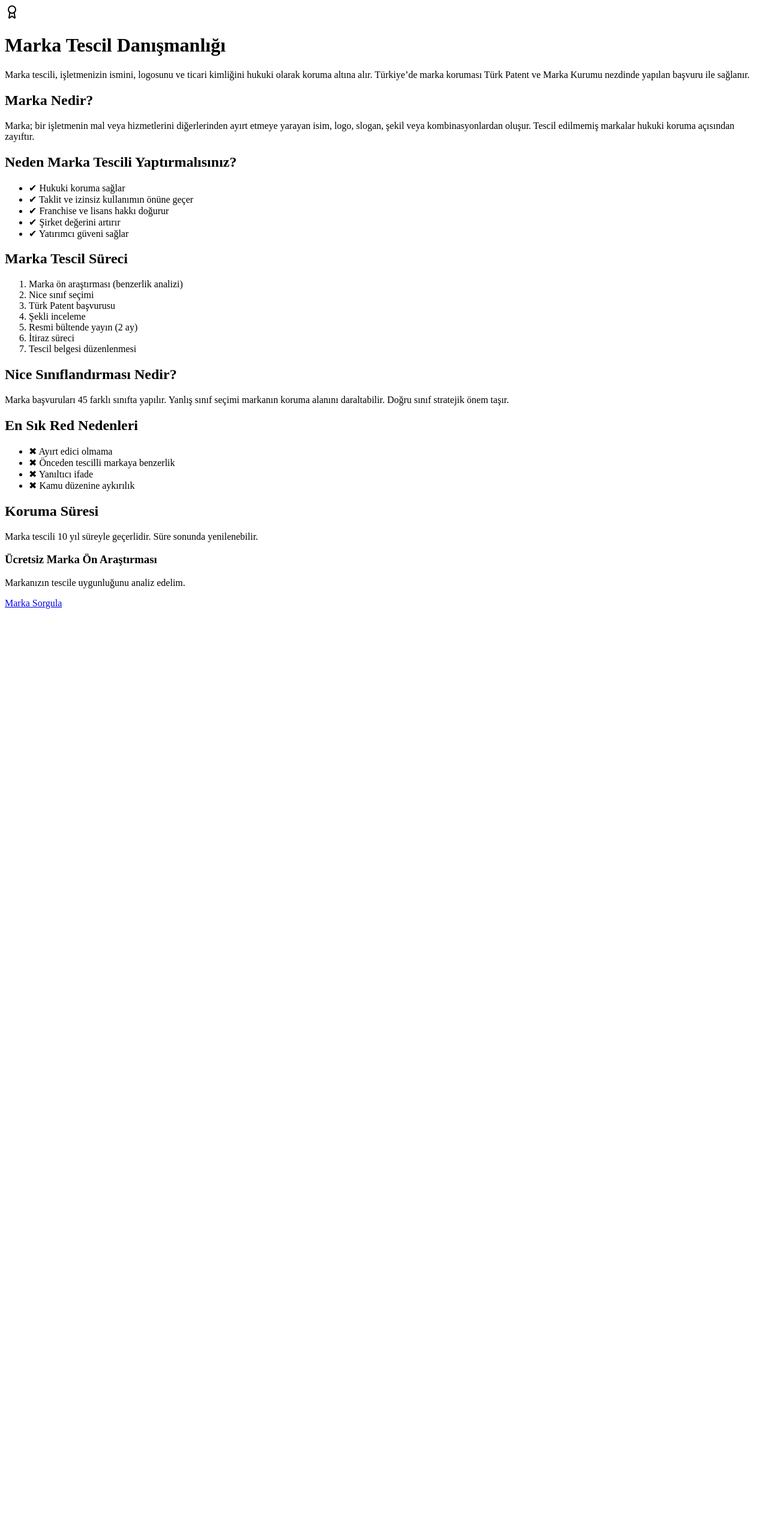
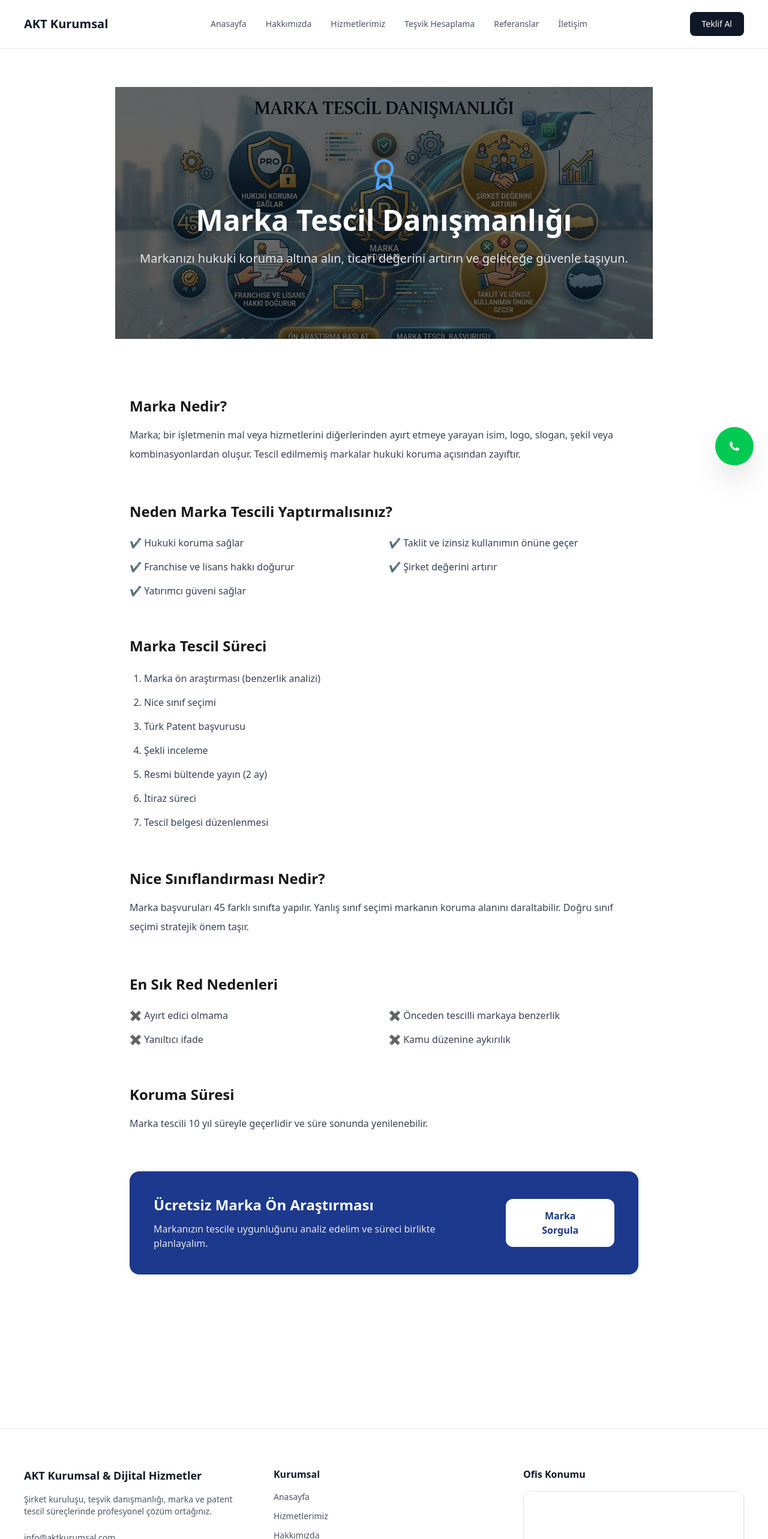
Before and after one commit to sualt/akt-kurumsal, a Next.js app: page /hizmetlerimiz/patent-tescil in a window 1280 px wide. Shown: the top 2566 px of the page at 60% size. Before the commit the page ends 1023 px from the top, so only its background shows below. Built offline with nearby package versions, Linux system fonts and the light colour scheme; grey boxes are pictures that could not be loaded.

Commit message:
Prepare project for Github

```diff
--- a/app/hizmetlerimiz/patent-tescil/page.tsx
+++ b/app/hizmetlerimiz/patent-tescil/page.tsx
@@ -1,43 +1,78 @@
 "use client";
 
 import Link from "next/link";
+import Image from "next/image";
 import { Award } from "lucide-react";
 
 export default function MarkaTescilPage() {
   return (
-    <div className="max-w-4xl mx-auto px-6 py-24 space-y-12">
+    <div className="w-full">
 
-      {/* HERO */}
-      <div className="flex items-center gap-4 mb-6">
-        <Award className="w-12 h-12 text-blue-500" />
-        <h1 className="text-4xl md:text-5xl font-bold text-gray-900">
+      {/* ================= HERO BANNER ================= */}
+      <section className="relative w-full h-[420px] flex items-center justify-center text-white">
+
+        {/* Banner Image */}
+        <Image
+          src="/images/markatescil.png"
+          alt="Marka Tescil Danışmanlığı"
+          fill
+          priority
+          className="object-cover"
+        />
+
+        {/* Dark Overlay */}
+        <div className="absolute inset-0 bg-black/60"></div>
+
+        {/* Content */}
+        <div className="relative z-10 text-center px-6 max-w-4xl">
+          <div className="flex justify-center mb-6">
+            <Award className="w-14 h-14 text-blue-400" />
+          </div>
+
+          <h1 className="text-4xl md:text-5xl font-bold mb-6">
             Marka Tescil Danışmanlığı
           </h1>
+
+          <p className="text-lg md:text-xl text-gray-200 leading-8">
+            Markanızı hukuki koruma altına alın, ticari değerini artırın ve
+            geleceğe güvenle taşıyun.
+          </p>
         </div>
+      </section>
 
-      <p className="text-lg text-gray-700 leading-8 mb-12">
-        Marka tescili, işletmenizin ismini, logosunu ve ticari kimliğini hukuki olarak koruma altına alır. Türkiye’de marka koruması Türk Patent ve Marka Kurumu nezdinde yapılan başvuru ile sağlanır.
-      </p>
+      {/* ================= CONTENT ================= */}
+      <div className="max-w-4xl mx-auto px-6 py-24 space-y-16">
 
         {/* MARKA NEDİR */}
+        <section>
           <h2 className="text-2xl font-semibold mb-4">Marka Nedir?</h2>
-      <p className="text-gray-700 leading-7 mb-12">
-        Marka; bir işletmenin mal veya hizmetlerini diğerlerinden ayırt etmeye yarayan isim, logo, slogan, şekil veya kombinasyonlardan oluşur. Tescil edilmemiş markalar hukuki koruma açısından zayıftır.
+          <p className="text-gray-700 leading-8">
+            Marka; bir işletmenin mal veya hizmetlerini diğerlerinden ayırt
+            etmeye yarayan isim, logo, slogan, şekil veya kombinasyonlardan
+            oluşur. Tescil edilmemiş markalar hukuki koruma açısından zayıftır.
           </p>
+        </section>
 
         {/* NEDEN TESCİL */}
-      <h2 className="text-2xl font-semibold mb-4">Neden Marka Tescili Yaptırmalısınız?</h2>
-      <ul className="space-y-3 text-gray-700 mb-12">
+        <section>
+          <h2 className="text-2xl font-semibold mb-6">
+            Neden Marka Tescili Yaptırmalısınız?
+          </h2>
+
+          <ul className="grid md:grid-cols-2 gap-4 text-gray-700">
             <li>✔ Hukuki koruma sağlar</li>
             <li>✔ Taklit ve izinsiz kullanımın önüne geçer</li>
             <li>✔ Franchise ve lisans hakkı doğurur</li>
             <li>✔ Şirket değerini artırır</li>
             <li>✔ Yatırımcı güveni sağlar</li>
           </ul>
+        </section>
 
         {/* BAŞVURU SÜRECİ */}
-      <h2 className="text-2xl font-semibold mb-4">Marka Tescil Süreci</h2>
-      <ol className="list-decimal pl-6 space-y-3 text-gray-700 mb-12">
+        <section>
+          <h2 className="text-2xl font-semibold mb-6">Marka Tescil Süreci</h2>
+
+          <ol className="list-decimal pl-6 space-y-3 text-gray-700 leading-7">
             <li>Marka ön araştırması (benzerlik analizi)</li>
             <li>Nice sınıf seçimi</li>
             <li>Türk Patent başvurusu</li>
@@ -46,42 +81,69 @@ export default function MarkaTescilPage() {
             <li>İtiraz süreci</li>
             <li>Tescil belgesi düzenlenmesi</li>
           </ol>
+        </section>
 
         {/* SINIF SEÇİMİ */}
-      <h2 className="text-2xl font-semibold mb-4">Nice Sınıflandırması Nedir?</h2>
-      <p className="text-gray-700 leading-7 mb-12">
-        Marka başvuruları 45 farklı sınıfta yapılır. Yanlış sınıf seçimi markanın koruma alanını daraltabilir. Doğru sınıf stratejik önem taşır.
+        <section>
+          <h2 className="text-2xl font-semibold mb-4">
+            Nice Sınıflandırması Nedir?
+          </h2>
+
+          <p className="text-gray-700 leading-8">
+            Marka başvuruları 45 farklı sınıfta yapılır. Yanlış sınıf seçimi
+            markanın koruma alanını daraltabilir. Doğru sınıf seçimi stratejik
+            önem taşır.
           </p>
+        </section>
 
         {/* RED NEDENLERİ */}
-      <h2 className="text-2xl font-semibold mb-4">En Sık Red Nedenleri</h2>
-      <ul className="space-y-3 text-gray-700 mb-12">
+        <section>
+          <h2 className="text-2xl font-semibold mb-6">
+            En Sık Red Nedenleri
+          </h2>
+
+          <ul className="grid md:grid-cols-2 gap-4 text-gray-700">
             <li>✖ Ayırt edici olmama</li>
             <li>✖ Önceden tescilli markaya benzerlik</li>
             <li>✖ Yanıltıcı ifade</li>
             <li>✖ Kamu düzenine aykırılık</li>
           </ul>
+        </section>
 
-      {/* GEÇERLİLİK */}
-      <h2 className="text-2xl font-semibold mb-4">Koruma Süresi</h2>
-      <p className="text-gray-700 leading-7 mb-12">
-        Marka tescili 10 yıl süreyle geçerlidir. Süre sonunda yenilenebilir.
+        {/* KORUMA SÜRESİ */}
+        <section>
+          <h2 className="text-2xl font-semibold mb-4">
+            Koruma Süresi
+          </h2>
+
+          <p className="text-gray-700 leading-8">
+            Marka tescili 10 yıl süreyle geçerlidir ve süre sonunda
+            yenilenebilir.
           </p>
+        </section>
 
         {/* CTA */}
-      <div className="bg-blue-900/30 p-10 rounded-2xl border border-blue-700 flex flex-col md:flex-row md:justify-between md:items-center gap-4">
+        <section className="bg-blue-900 p-10 rounded-2xl text-white flex flex-col md:flex-row md:justify-between md:items-center gap-6">
+
           <div>
-          <h3 className="text-xl font-semibold mb-2">Ücretsiz Marka Ön Araştırması</h3>
-          <p className="text-gray-300">Markanızın tescile uygunluğunu analiz edelim.</p>
+            <h3 className="text-2xl font-semibold mb-3">
+              Ücretsiz Marka Ön Araştırması
+            </h3>
+            <p className="text-gray-200">
+              Markanızın tescile uygunluğunu analiz edelim ve süreci birlikte
+              planlayalım.
+            </p>
           </div>
+
           <Link
             href="/iletisim"
-          className="bg-blue-600 hover:bg-blue-700 text-white px-8 py-4 rounded-xl font-semibold text-center"
+            className="bg-white text-blue-900 hover:bg-gray-200 px-8 py-4 rounded-xl font-semibold text-center"
           >
             Marka Sorgula
           </Link>
+        </section>
+
       </div>
-
     </div>
   );
 }
--- /dev/null
+++ b/app/layout.tsx
@@ -0,0 +1,23 @@
+import "./globals.css";
+import Navbar from "../components/Navbar";
+import Footer from "../components/Footer";
+import WhatsAppButton from "../components/WhatsAppButton";
+
+export default function RootLayout({
+  children,
+}: {
+  children: React.ReactNode;
+}) {
+  return (
+    <html lang="tr">
+      <body className="flex flex-col min-h-screen bg-gray-100 text-gray-800 antialiased">
+        <Navbar />
+        <main className="flex-grow max-w-6xl mx-auto px-6 py-16">
+          {children}
+        </main>
+        <Footer />
+        <WhatsAppButton />
+      </body>
+    </html>
+  );
+}
--- a/components/Footer.tsx
+++ b/components/Footer.tsx
@@ -1,10 +1,12 @@
+"use client";
+
 import Link from "next/link";
 
 export default function Footer() {
   const menu = [
     { name: "Anasayfa", href: "/" },
+    { name: "Hizmetlerimiz", href: "/hizmetlerimiz" },
     { name: "Hakkımızda", href: "/hakkimizda" },
-    { name: "Hizmetlerimiz", href: "/hizmetlerimiz" },
     { name: "Teşvik Hesaplama", href: "/tesvik-hesaplama" },
     { name: "Referanslar", href: "/referanslar" },
     { name: "İletişim", href: "/iletisim" },
@@ -13,71 +15,38 @@ export default function Footer() {
   return (
     <footer className="bg-white border-t border-gray-200 mt-24">
       <div className="max-w-7xl mx-auto px-10 py-16 grid md:grid-cols-3 gap-12">
-
-        {/* Marka */}
         <div>
-          <h3 className="text-lg font-semibold text-gray-900 mb-4">
-            AKT Kurumsal & Dijital Hizmetler
-          </h3>
-          <p className="text-gray-600 text-sm leading-relaxed mb-6">
-            Şirket kuruluşu, teşvik danışmanlığı, marka ve patent tescil
-            süreçlerinde profesyonel çözüm ortağınız.
-          </p>
-
+          <h3 className="text-lg font-semibold text-gray-900 mb-4">AKT Kurumsal & Dijital Hizmetler</h3>
+          <p className="text-gray-600 text-sm mb-6">Şirket kuruluşu, teşvik danışmanlığı, marka ve patent tescil süreçlerinde profesyonel çözüm ortağınız.</p>
           <div className="space-y-2 text-sm">
-            <a
-              href="mailto:info@aktkurumsal.com"
-              className="block text-gray-600 hover:text-gray-900 transition"
-            >
-              info@aktkurumsal.com
-            </a>
-            <a
-              href="tel:+905555555555"
-              className="block text-gray-600 hover:text-gray-900 transition"
-            >
-              +90 555 555 55 55
-            </a>
+            <a href="mailto:info@aktkurumsal.com" className="block text-gray-600 hover:text-gray-900">info@aktkurumsal.com</a>
+            <a href="tel:+905555555555" className="block text-gray-600 hover:text-gray-900">+90 555 555 55 55</a>
           </div>
         </div>
 
-        {/* Menü */}
         <div>
-          <h4 className="text-md font-semibold text-gray-900 mb-4">
-            Kurumsal
-          </h4>
+          <h4 className="text-md font-semibold text-gray-900 mb-4">Kurumsal</h4>
           <ul className="space-y-3 text-sm text-gray-600">
             {menu.map((item) => (
-              <li key={item.name}>
-                <Link
-                  href={item.href}
-                  className="hover:text-gray-900 transition"
-                >
-                  {item.name}
-                </Link>
+              <li key={item.href}>
+                <Link href={item.href} className="hover:text-gray-900">{item.name}</Link>
               </li>
             ))}
           </ul>
         </div>
 
-        {/* Harita */}
         <div>
-          <h4 className="text-md font-semibold text-gray-900 mb-4">
-            Ofis Konumu
-          </h4>
-
-          <div className="rounded-xl overflow-hidden border border-gray-200 shadow-sm">
-            <iframe
-              src="https://www.google.com/maps?q=Istanbul&output=embed"
-              width="100%"
-              height="200"
-              loading="lazy"
-              className="w-full"
-            ></iframe>
-          </div>
+          <h4 className="text-md font-semibold text-gray-900 mb-4">Ofis Konumu</h4>
+          <iframe
+            src="https://www.google.com/maps?q=Istanbul&output=embed"
+            width="100%"
+            height="200"
+            loading="lazy"
+            className="w-full rounded-xl border border-gray-200 shadow-sm"
+          />
         </div>
       </div>
 
-      {/* Alt Bar */}
       <div className="border-t border-gray-200 py-6 text-center text-sm text-gray-500">
         © 2026 AKT Kurumsal & Dijital Hizmetler. Tüm hakları saklıdır.
       </div>
--- a/components/Navbar.tsx
+++ b/components/Navbar.tsx
@@ -17,27 +17,18 @@ export default function Navbar() {
 
   return (
     <header className="sticky top-0 z-50 bg-white/80 backdrop-blur-md border-b border-gray-200">
-      <div className="max-w-7xl mx-auto px-10">
-        <div className="flex justify-between items-center h-20">
-
-          {/* Logo */}
-          <Link
-            href="/"
-            className="text-xl font-semibold text-gray-900 tracking-tight"
-          >
+      <div className="max-w-7xl mx-auto px-10 flex justify-between items-center h-20">
+        <Link href="/" className="text-xl font-semibold text-gray-900">
           AKT Kurumsal
         </Link>
 
-          {/* Menu */}
         <nav className="hidden md:flex items-center gap-8 text-sm font-medium">
           {navLinks.map((link) => (
             <Link
               key={link.href}
               href={link.href}
               className={`transition duration-200 ${
-                  pathname === link.href
-                    ? "text-gray-900"
-                    : "text-gray-600 hover:text-gray-900"
+                pathname === link.href ? "text-gray-900" : "text-gray-600 hover:text-gray-900"
               }`}
             >
               {link.name}
@@ -45,15 +36,13 @@ export default function Navbar() {
           ))}
         </nav>
 
-          {/* CTA */}
         <Link
           href="/iletisim"
-            className="hidden md:inline-block bg-gray-900 text-white px-5 py-2.5 rounded-lg text-sm font-medium hover:bg-gray-800 transition duration-200"
+          className="hidden md:inline-block bg-gray-900 text-white px-5 py-2.5 rounded-lg text-sm font-medium hover:bg-gray-800 transition"
         >
           Teklif Al
         </Link>
       </div>
-      </div>
     </header>
   );
 }
--- a/components/WhatsAppButton.tsx
+++ b/components/WhatsAppButton.tsx
@@ -5,7 +5,7 @@ import { motion } from "framer-motion";
 export default function WhatsAppButton() {
   return (
     <motion.a
-      href="https://wa.me/905530777488" // NUMARANI YAZ
+      href="https://wa.me/905530777488"
       target="_blank"
       rel="noopener noreferrer"
       initial={{ scale: 0 }}
@@ -13,12 +13,7 @@ export default function WhatsAppButton() {
       transition={{ type: "spring", stiffness: 150 }}
       className="fixed bottom-6 right-6 z-50 w-16 h-16 bg-green-500 rounded-full shadow-2xl flex items-center justify-center hover:scale-110 transition-transform"
     >
-      <svg
-        xmlns="http://www.w3.org/2000/svg"
-        viewBox="0 0 24 24"
-        fill="white"
-        className="w-8 h-8"
-      >
+      <svg xmlns="http://www.w3.org/2000/svg" viewBox="0 0 24 24" fill="white" className="w-8 h-8">
         <path d="M17.472 14.382c-.297-.149-1.758-.867-2.03-.967-.273-.099-.472-.149-.672.149-.198.297-.767.967-.938 1.164-.173.198-.347.223-.644.074-.297-.149-1.255-.462-2.39-1.475-.883-.787-1.48-1.761-1.653-2.059-.173-.297-.018-.458.13-.606.134-.133.297-.347.446-.52.149-.173.198-.298.297-.497.099-.198.05-.372-.025-.521-.074-.149-.672-1.612-.921-2.207-.242-.579-.487-.5-.672-.51l-.573-.01c-.198 0-.52.074-.792.372s-1.04 1.016-1.04 2.479 1.065 2.876 1.213 3.074c.149.198 2.096 3.2 5.077 4.487.709.306 1.262.489 1.693.626.712.227 1.36.195 1.872.118.571-.085 1.758-.719 2.006-1.413.248-.694.248-1.29.173-1.414-.074-.124-.272-.198-.57-.347z" />
       </svg>
     </motion.a>
```
Also changed, not shown: app/[lang]/layout.tsx (deleted, +0 -60 lines), middleware.ts (deleted, +0 -24 lines), app/page.tsx (renamed from app/[lang]/page.tsx), 1 other file (tests, documents, lock files or other folders). Lines whose indentation alone changed are shown as unchanged.
